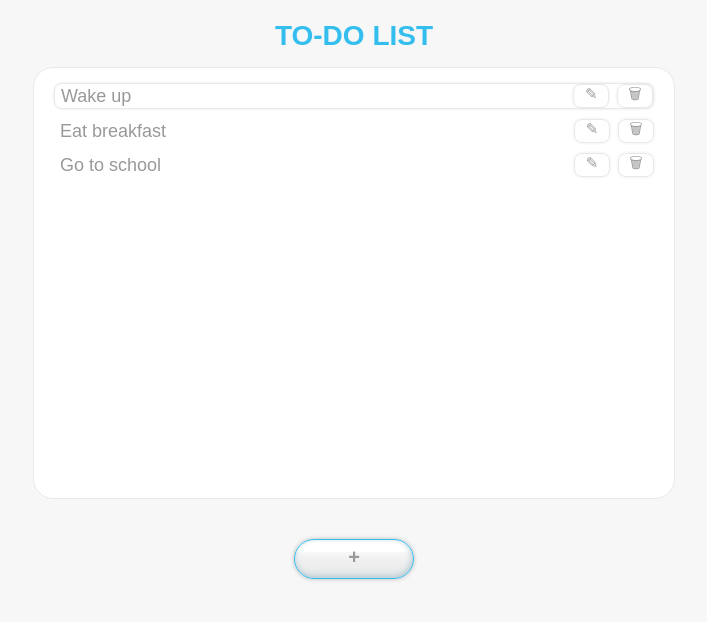
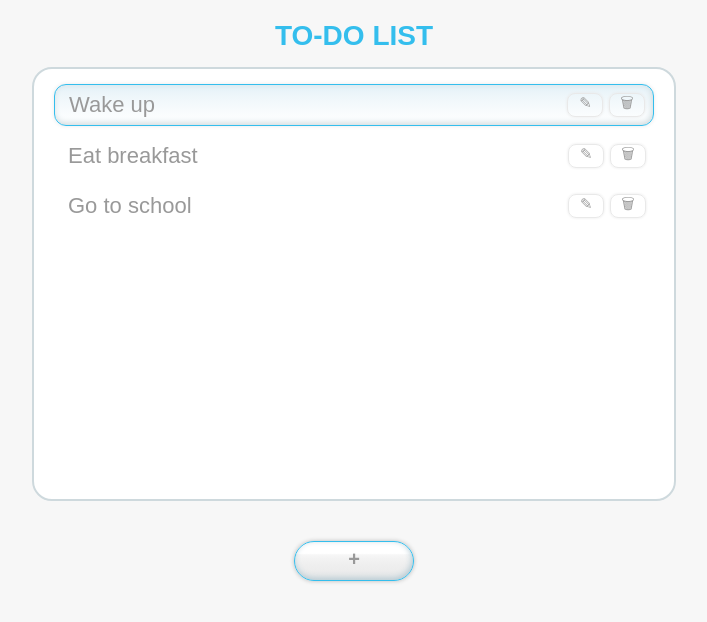
Before and after one commit to 2021199067/DipSeminar, a plain HTML site: page ToDoList/index.html in a window 1280 px wide. In both pictures the pointer is over the element 640 px from the left and 95 px from the top of the page. Shown: the whole page, without its empty margins (286-993 px from the left). Drawn offline with Linux system fonts and the light colour scheme; a web font is replaced by a local one.

Commit message:
Update index.css

```diff
--- a/ToDoList/index.css
+++ b/ToDoList/index.css
@@ -51,7 +51,7 @@ input {
 
 #content {
     margin: 15px auto 0;
-    border: 1px solid #e9e9e9;
+    border: 2px solid #ced9dd;
     border-radius: 20px;
     background-color: #fff;
 
@@ -67,16 +67,20 @@ input {
     display: flex;
     justify-content: space-between;
     align-items: center;
+    padding: 8px;
 }
+
 .todo-wrapper:hover {
-    border: 1px solid #e9e9e9;
-    border-radius: 8px;
-    box-shadow: 0 0 3px #e9e9e9;
+    border-radius: 12px;
+    border: 1px solid #34BEED;
+    color: #e9e9e9;
+    background: linear-gradient(#e4f1f7 5%, 40%, #ffffff);
+    box-shadow: #ced9dd -1px -2px 6px 0px inset, #e9e9e9 0 0 4px;
 }
 
 .todo-label {
     color: #999;
-    font-size: 18px;
+    font-size: 22px;
     line-height: 20px;
     height: 24px;
     width: 520px;
@@ -86,7 +90,7 @@ input {
 .todo-input {
     border-bottom: 1px solid #e9e9e9;
     color: #999;
-    font-size: 18px;
+    font-size: 22px;
     height: 24px;
     line-height: 20px;
     vertical-align: top;
@@ -113,8 +117,9 @@ input {
     color: #999;
 }
 .todo-action:hover {
-    box-shadow: 0 0 3px #e9e9e9, #d8f1fc 0px 0px 6px 1px inset;
-    border: 1px solid #34BEED;
+    box-shadow: 0 0 3px #e9e9e9, #d9d9d9 0px 0px 6px 1px inset;
+    /* border: 1px solid #34BEED; */
+    border: 1px solid #ced9dd;
 }
 .inactive-action {
     background-color: #f7f7f7;
```
